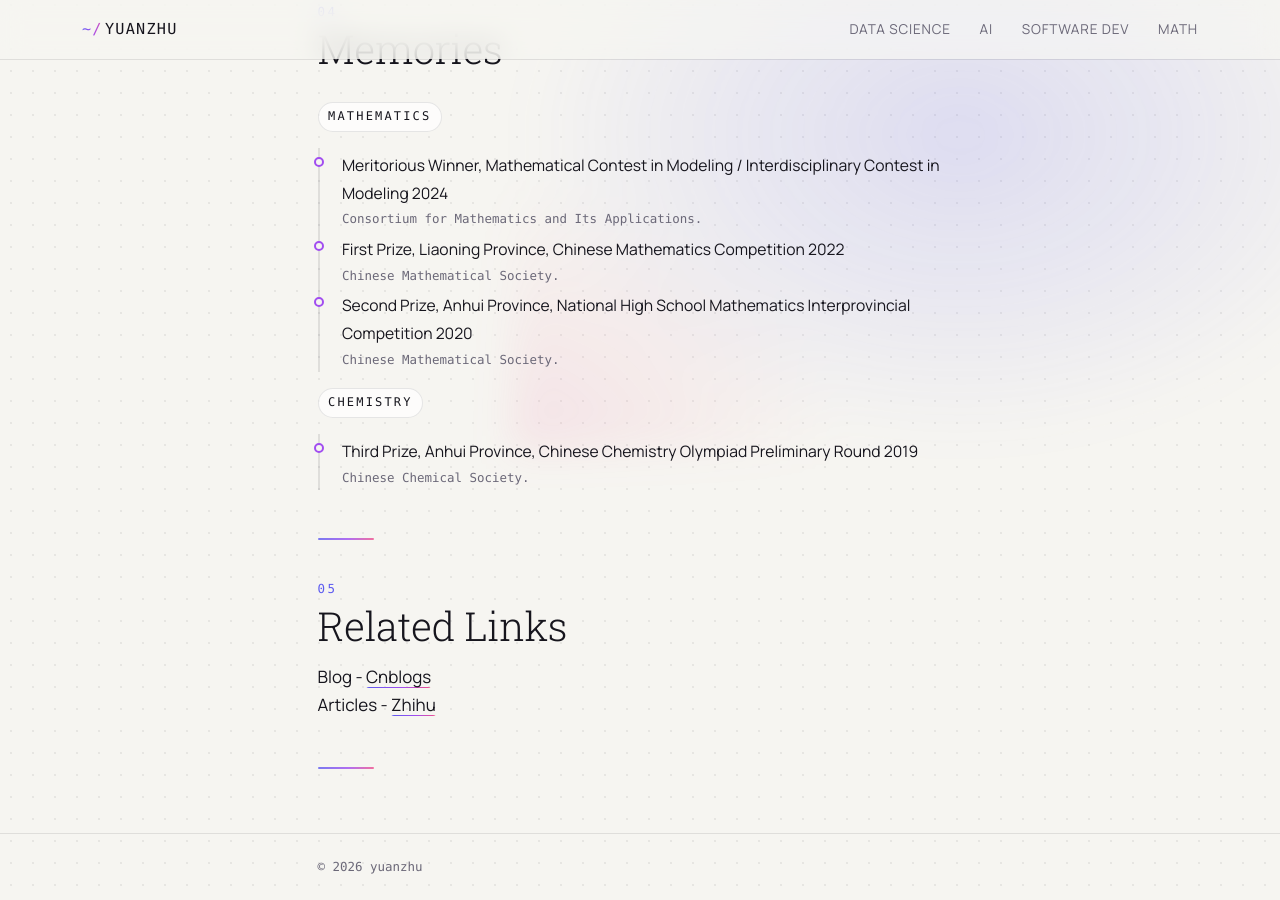
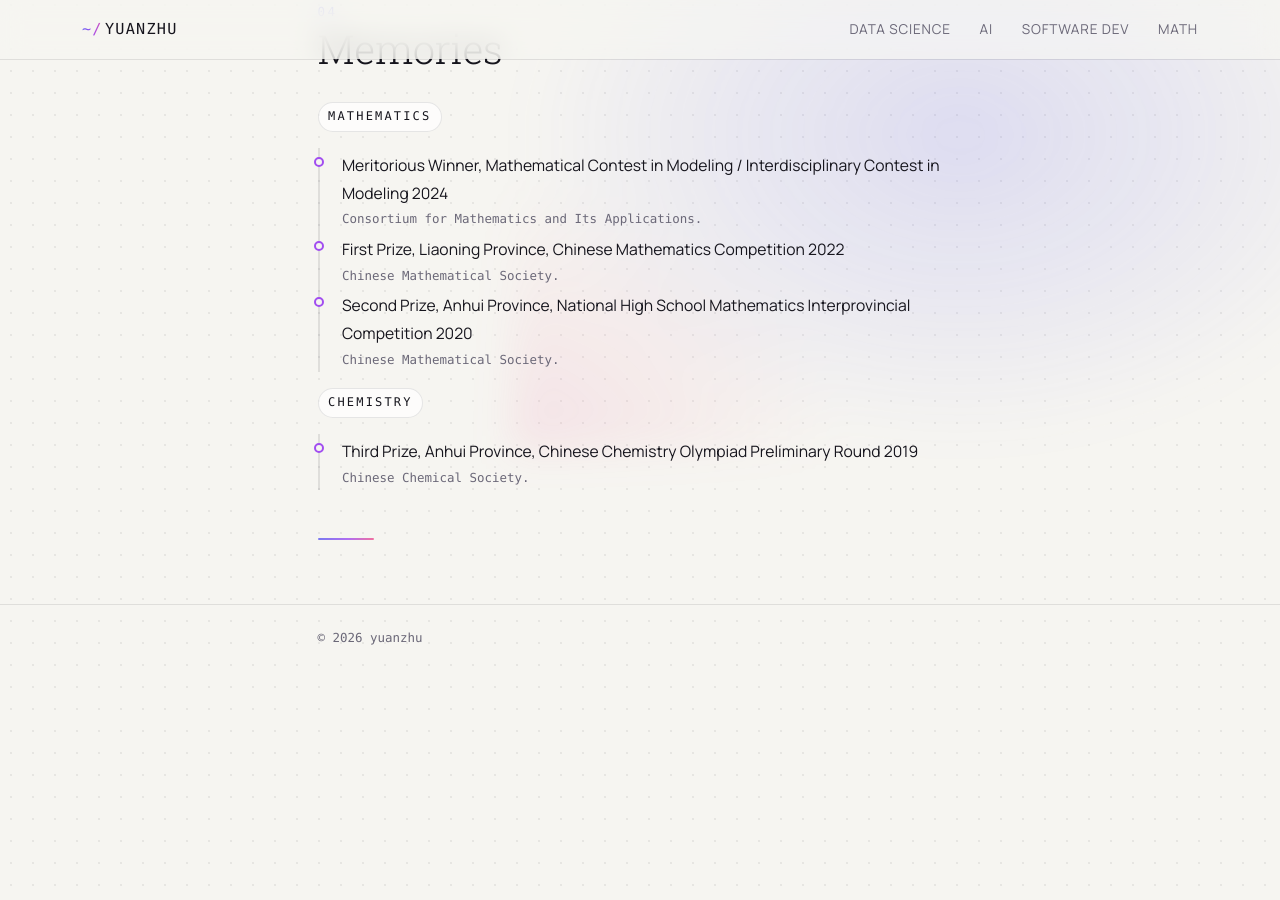
Before and after one commit to yuanzhu-lab/yuanzhu-lab.github.io, a Jekyll site: the page built from index.html, in a window 1280 px wide and 900 px high, scrolled down 1414 px. Built offline with Jekyll 4.4.1, drawn with Linux system fonts in a browser that asks for light colours.

Commit message:
Drop the Related Links section

```diff
--- a/index.html
+++ b/index.html
@@ -57,9 +57,4 @@ title: Home
 
 <hr class="wp-block-separator has-alpha-channel-opacity"/>
 
-<h2 class="wp-block-heading">Related Links</h2>
-
-<p>Blog - <a href="https://www.cnblogs.com/rainrzk">Cnblogs</a><br>Articles - <a href="https://www.zhihu.com/people/arcticus">Zhihu</a></p>
-
-<hr class="wp-block-separator has-alpha-channel-opacity"/>
 {% endraw %}
```
